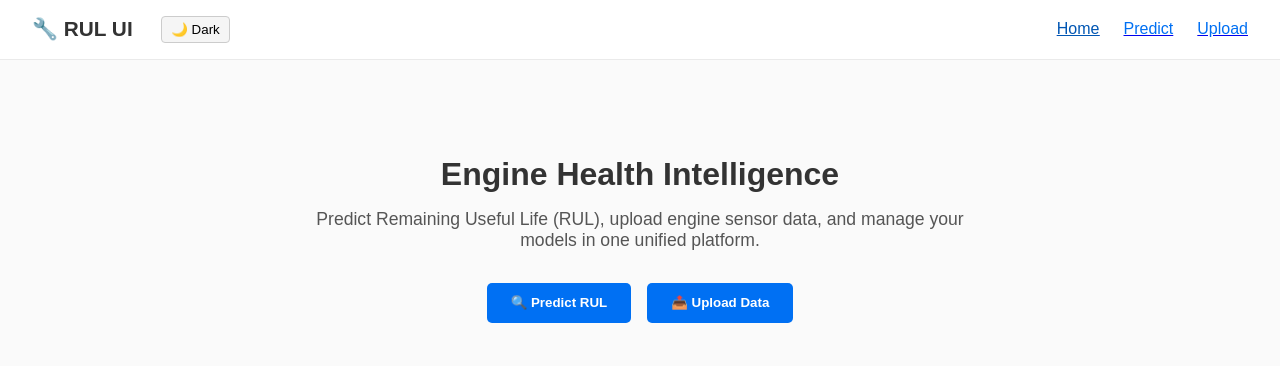
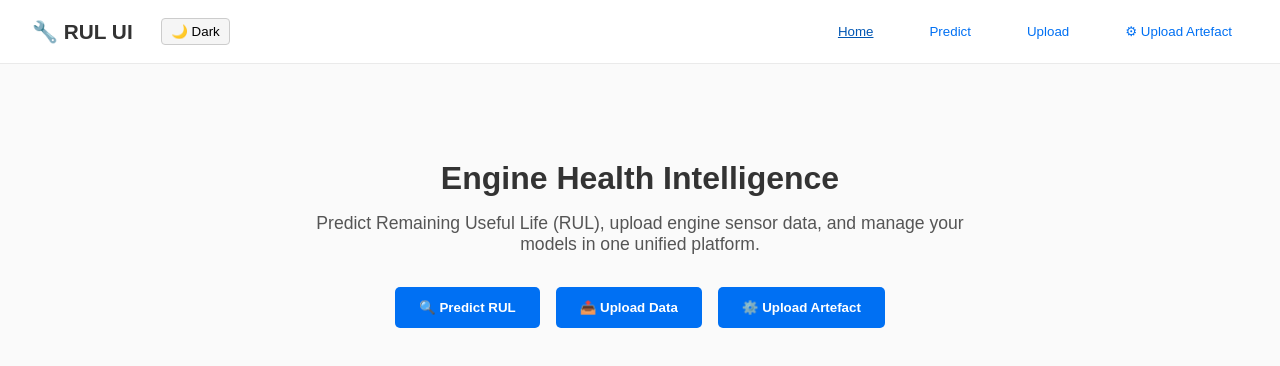
Before and after one commit to Ajioz/RuLapp, a Next.js app in the folder client/: page / in a window 1280 px wide. Shown: the top 366 px of the page. Built offline with nearby package versions, Linux system fonts and the light colour scheme; no server answers.

Commit message:
added upload admin

```diff
--- a/client/components/Layout.tsx
+++ b/client/components/Layout.tsx
@@ -1,6 +1,6 @@
 import Link from "next/link";
 import { useRouter } from "next/router";
-import { ReactNode, useState } from "react";
+import { ReactNode, useState, useEffect } from "react";
 import Head from "next/head";
 import styled from "styled-components";
 
@@ -26,10 +26,13 @@ const NavLinks = styled.div`
   }
 `;
 
-const NavLink = styled.a<{ active?: boolean }>`
-  color: ${({ active }) => (active ? "#0056b3" : "#0070f3")};
+const NavLink = styled.button<{ $active?: boolean }>`
+  color: ${({ $active }) => ($active ? "#0056b3" : "#0070f3")};
   font-weight: 500;
-  text-decoration: ${({ active }) => (active ? "underline" : "none")};
+  padding: 0.5rem 1rem;
+  border: none;
+  background: none;
+  text-decoration: ${({ $active }) => ($active ? "underline" : "none")};
   cursor: pointer;
 
   &:hover {
@@ -70,11 +73,22 @@ interface LayoutProps {
 export default function Layout({ children, title = "App" }: LayoutProps) {
   const router = useRouter();
   const [darkMode, setDarkMode] = useState(false);
+  const [isAdmin, setIsAdmin] = useState(false);
+
+  // Check admin status from env
+  useEffect(() => {
+    if (process.env.NEXT_PUBLIC_ADMIN_API_KEY) {
+      setIsAdmin(true);
+    }
+  }, []);
 
   const links = [
     { href: "/", label: "Home" },
     { href: "/rul", label: "Predict" },
     { href: "/upload", label: "Upload" },
+    ...(isAdmin
+      ? [{ href: "/admin/upload-model", label: "⚙ Upload Artefact" }]
+      : []),
   ];
 
   return (
@@ -92,7 +106,7 @@ export default function Layout({ children, title = "App" }: LayoutProps) {
         <NavLinks>
           {links.map((link) => (
             <Link key={link.href} href={link.href} passHref>
-              <NavLink active={router.pathname === link.href}>
+              <NavLink $active={router.pathname === link.href}>
                 {link.label}
               </NavLink>
             </Link>
--- a/client/pages/admin/upload-model.tsx
+++ b/client/pages/admin/upload-model.tsx
@@ -1,6 +1,7 @@
 import { useState } from "react";
 import styled from "styled-components";
 import Head from "next/head";
+import Layout from "@/components/Layout";
 
 const Container = styled.div`
   max-width: 600px;
@@ -91,7 +92,7 @@ export default function UploadModelPage() {
   };
 
   return (
-    <>
+    <Layout>
       <Head>
         <title>Upload Model Artifact</title>
       </Head>
@@ -126,6 +127,6 @@ export default function UploadModelPage() {
           {message && <Message success={isSuccess}>{message}</Message>}
         </Form>
       </Container>
-    </>
+    </Layout>
   );
 }
--- a/client/pages/index.tsx
+++ b/client/pages/index.tsx
@@ -1,8 +1,19 @@
+import { useEffect, useState } from "react";
 import Layout from "@/components/Layout";
 import styled from "styled-components";
 import Link from "next/link";
 
 export default function Home() {
+
+  const [isAdmin, setIsAdmin] = useState(false);
+
+  // Check for admin key from env
+  useEffect(() => {
+    if (process.env.NEXT_PUBLIC_ADMIN_API_KEY) {
+      setIsAdmin(true);
+    }
+  }, []);
+
   return (
     <Layout>
       <Container>
@@ -19,6 +30,11 @@ export default function Home() {
           <Link href="/upload" passHref>
             <ActionButton>📤 Upload Data</ActionButton>
           </Link>
+          {isAdmin && (
+            <Link href="/admin/upload-model" passHref>
+              <ActionButton>⚙️ Upload Artefact</ActionButton>
+            </Link>
+          )}
         </ButtonGroup>
       </Container>
     </Layout>
```
